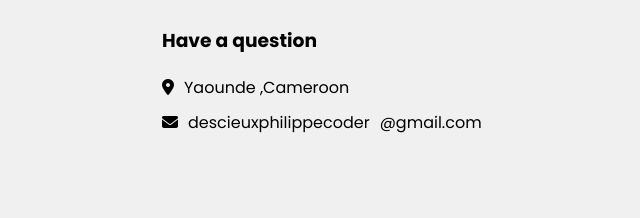
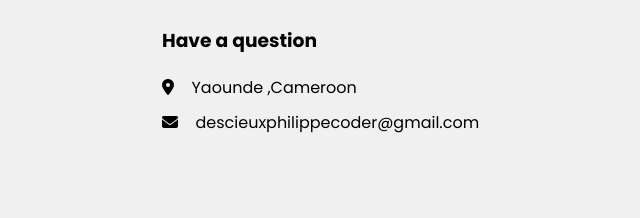
Before and after one commit to Descieux360/My-Portfolio, a plain HTML site: page index.html in a window 1280 px wide. Shown: the part 4517-4735 px from the top of the page, 640-1280 px from the left. Drawn offline with Linux system fonts and the light colour scheme.

Commit message:
doing some testing

```diff
--- a/assets/Style/footer.css
+++ b/assets/Style/footer.css
@@ -47,10 +47,8 @@ footer{
     margin-top: 5px;
     padding-top:5px;
     align-items: baseline;
-}
-
-.question p{
-padding: 0 10px;
+    /* justify-content: space-between; */
+    gap: 5%;
 }
 
 .question div{
```
